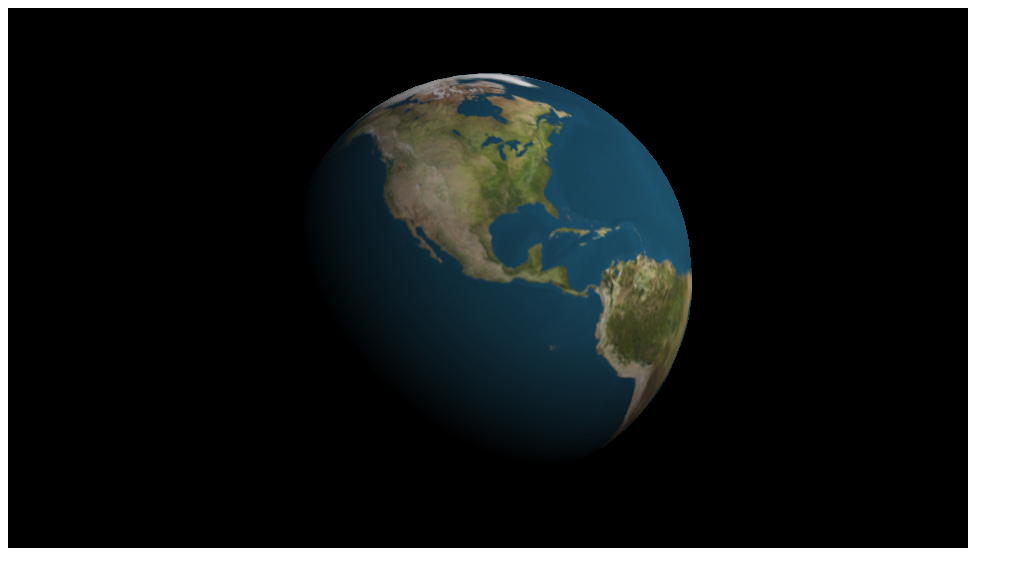
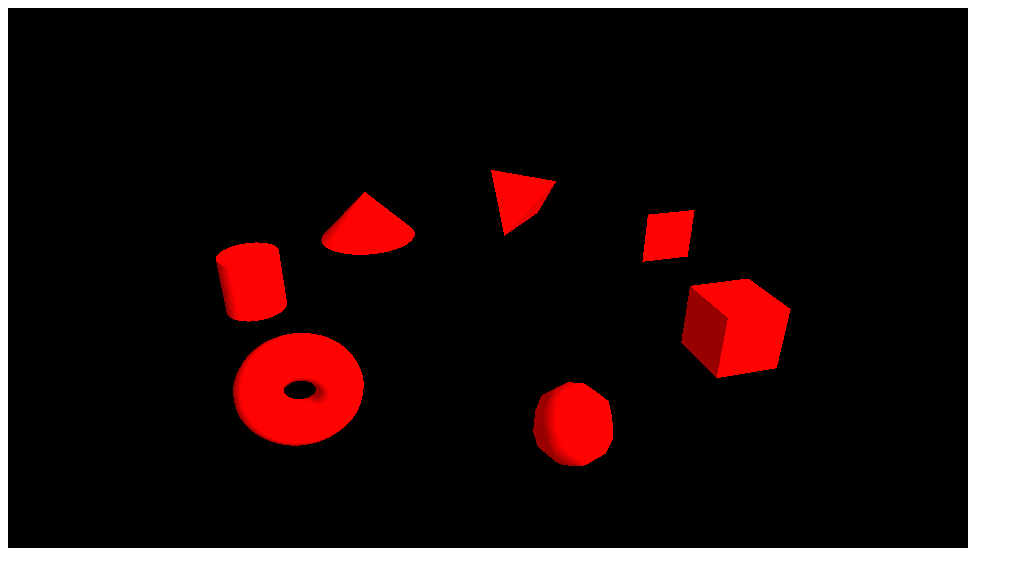
Before and after one commit to ibis7895123/webgl_tutorial, a plain HTML site: page three_js/three.html in a window 1280 px wide. Shown: the whole page, without its empty margins (0-1023 px from the left). Drawn offline with nearby package versions, Linux system fonts and the light colour scheme; animation ran at ten frames a second.

Commit message:
いろんなオブジェクトを作ってみた

```diff
--- a/three_js/three.html
+++ b/three_js/three.html
@@ -10,6 +10,7 @@
     <canvas id="canvas"></canvas>
 
     <script src="https://unpkg.com/three@0.137.4/build/three.min.js"></script>
-    <script src="three.js"></script>
+    <!-- <script src="three.js"></script> -->
+    <script src="three_objects.js"></script>
   </body>
 </html>
--- /dev/null
+++ b/three_js/three_objects.js
@@ -0,0 +1,67 @@
+window.addEventListener("DOMContentLoaded", init)
+
+function init() {
+  const width = 960
+  const height = 540
+
+  const renderer = new THREE.WebGLRenderer({
+    canvas: document.querySelector("#canvas"),
+  })
+  // レンダラーを作成
+  renderer.setPixelRatio(window.devicePixelRatio)
+  renderer.setSize(width, height)
+
+  // シーンを作成
+  const scene = new THREE.Scene()
+
+  // カメラを作成
+  const camera = new THREE.PerspectiveCamera(45, width / height, 1, 10000)
+  camera.position.set(0, 500, +1000)
+  camera.lookAt(new THREE.Vector3(0, 0, 0))
+
+  const container = new THREE.Object3D()
+  scene.add(container)
+
+  const material = new THREE.MeshStandardMaterial({
+    color: 0xff0000,
+    side: THREE.DoubleSide,
+  })
+
+  // 並行光源
+  const directionalLight = new THREE.DirectionalLight(0xffffff)
+  directionalLight.position.set(1, 1, 1)
+  scene.add(directionalLight)
+
+  // 環境光
+  const ambientLight = new THREE.AmbientLight(0x999999)
+  scene.add(ambientLight)
+
+  const geometries = [
+    new THREE.SphereGeometry(50), // 球体
+    new THREE.BoxGeometry(100, 100, 100), // 直方体
+    new THREE.PlaneGeometry(100, 100), // 平面
+    new THREE.TetrahedronGeometry(100, 0), // 三角錐
+    new THREE.ConeGeometry(100, 100, 32), // 円錐
+    new THREE.CylinderGeometry(50, 50, 100, 32), // 円柱
+    new THREE.TorusGeometry(50, 30, 16, 100), // ドーナツ
+  ]
+
+  geometries.map((geometry, index) => {
+    const mesh = new THREE.Mesh(geometry, material)
+    container.add(mesh)
+
+    // 円周上に配置
+    mesh.position.x = 400 * Math.sin((index / geometries.length) * Math.PI * 2)
+    mesh.position.z = 400 * Math.cos((index / geometries.length) * Math.PI * 2)
+  })
+
+  tick()
+
+  // 毎フレームごとに実行されるループイベント
+  function tick() {
+    container.rotation.y += 0.005
+    renderer.render(scene, camera)
+
+    requestAnimationFrame(tick)
+  }
+}
```
